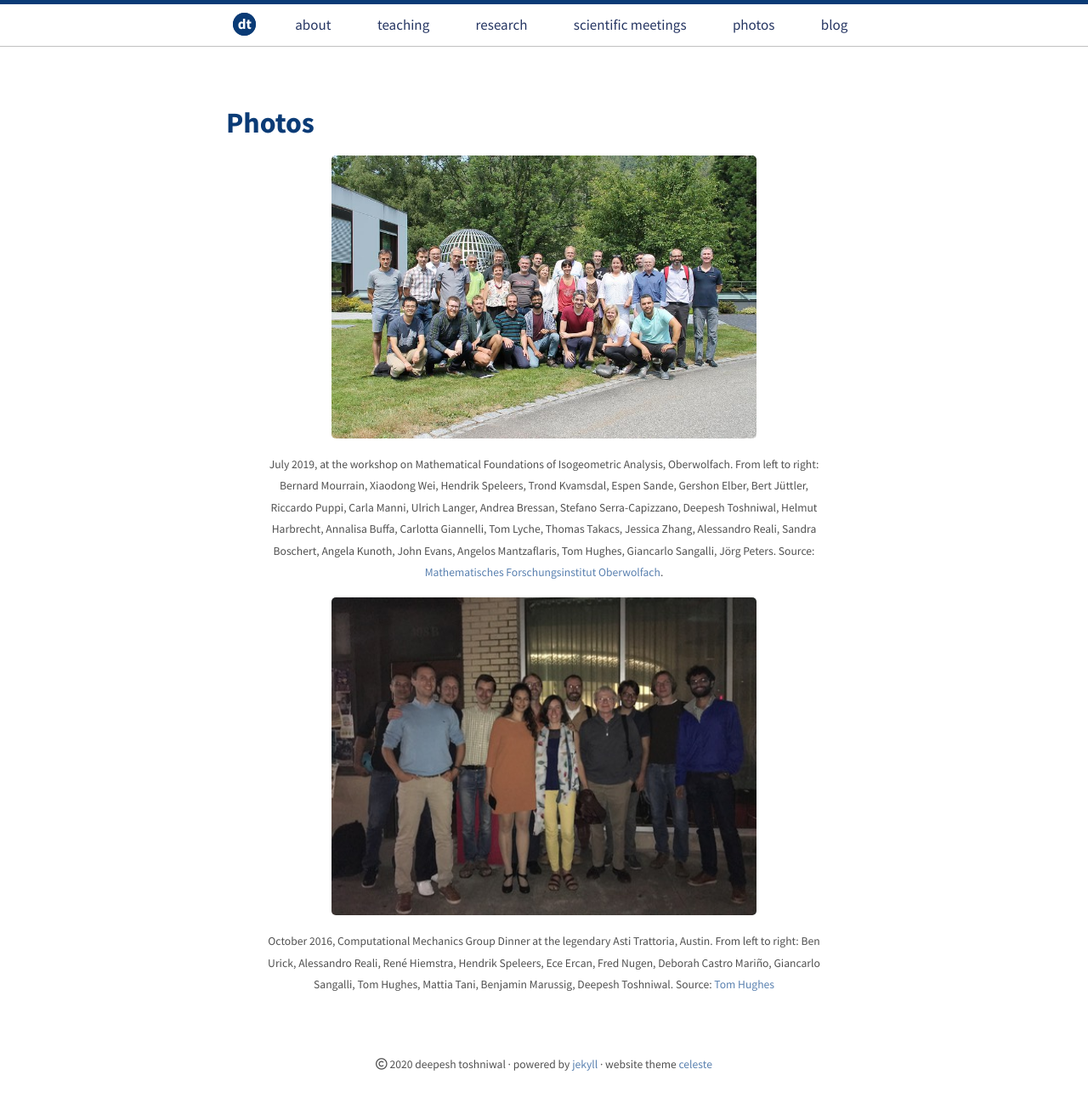
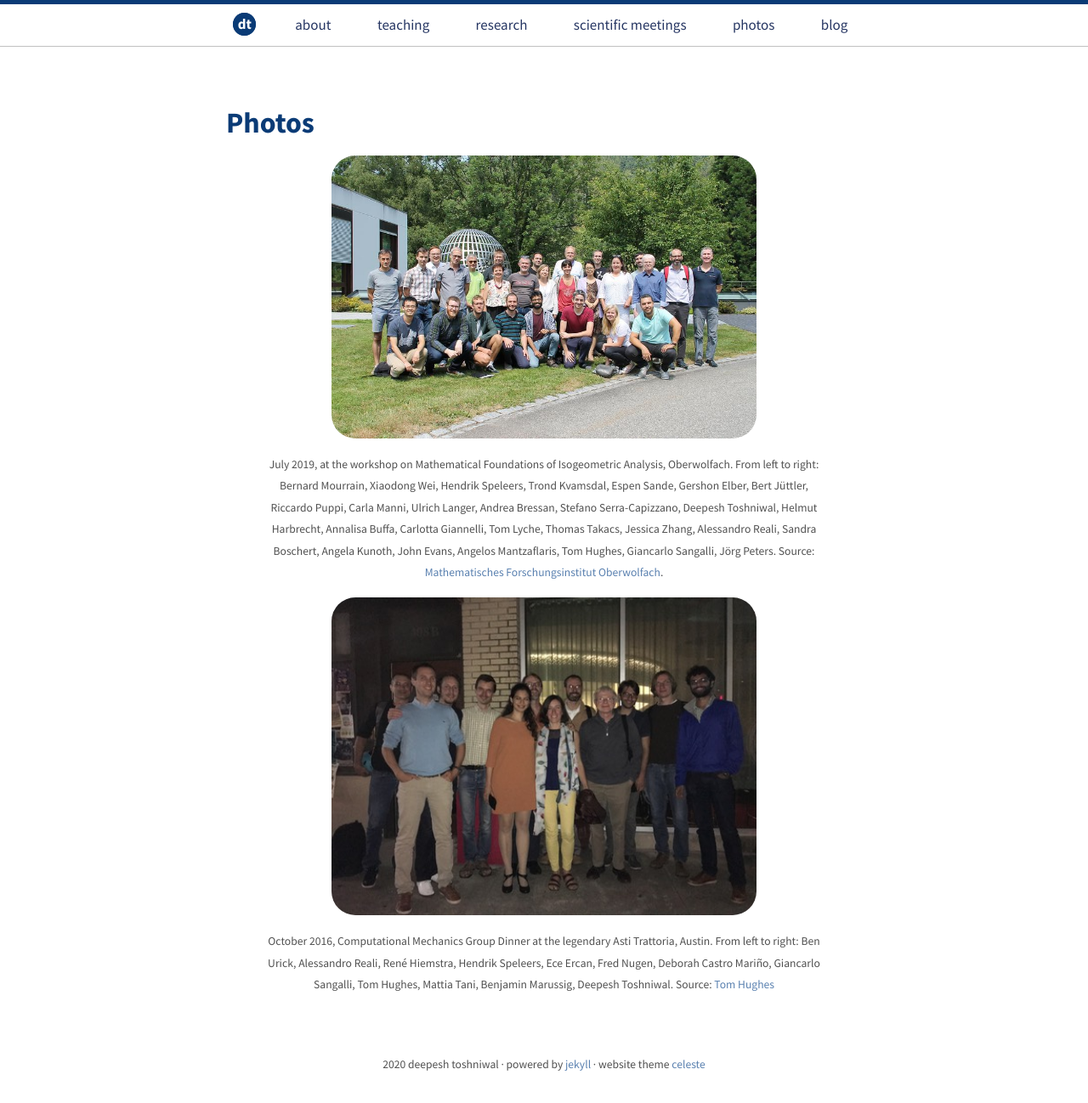
Before and after one commit to dtoshniwal/dtoshniwal.github.io, a Jekyll site: the page built from photos/index.md, in a window 1280 px wide. Shown: the whole page at 85% size. Built offline with Jekyll 4.4.1, drawn with Linux system fonts in a browser that asks for light colours; nearby versions of some CDN libraries; library files that are not in the unit come from our copies.

Commit message:
Update style; add hover images"

```diff
--- a/_includes/head.html
+++ b/_includes/head.html
@@ -11,7 +11,6 @@
   </title>
 
   <link rel="stylesheet" href="https://fonts.googleapis.com/css?family=Source+Sans+Pro:400,700,400italic|Source+Code+Pro:400,700" type="text/css">
-  <link rel="stylesheet" href="{{ site.baseurl }}/css/font-awesome.min.css" type="text/css">
   <link rel="stylesheet" href="{{ site.baseurl }}/css/academicons.css" type="text/css">
   <link rel="stylesheet" href="{{ site.baseurl }}/css/style.css" type="text/css">
 
--- a/_sass/base/_global.scss
+++ b/_sass/base/_global.scss
@@ -43,13 +43,6 @@
     margin-bottom: 2rem;
 }
 
-img {
-  display: block;
-  max-width: 100%;
-  margin: 0 auto;
-  border-radius: 5px;
-}
-
 table {
   margin-bottom: 1rem;
   width: 100%;
--- /dev/null
+++ b/_sass/base/_visuals.scss
@@ -0,0 +1,65 @@
+/**
+  * _visuals.scss
+  * Aspects related to images etc.
+*/
+
+.center-img {
+    display: block;
+    max-width: 100%;
+    margin: 0 auto;
+    border-radius: 28px;
+}
+
+#gallery-container {
+    position: relative;
+    width: 100%;
+    height: 77%;
+    padding-bottom: 30%;
+    margin-left: auto;
+    margin-right: auto;
+    text-align: left;
+}
+
+div.textblock {
+	width: 63%;
+    height: 100%;
+    top: 0px;
+    left: 0px;
+    position: absolute;
+    display: block;
+    background: $body-background-color;
+}
+
+img.gallery-fullsize {
+    position: absolute;
+    top: 0%;
+    left: 100%;
+    width: auto;
+    height: 100%;
+    padding: 14px;
+    display: none;
+    background-color: #FFFFFF;
+    border: 7px $message-background-color solid;
+}
+
+img.gallery-thumb {
+    position: absolute;
+    top: 0%;
+    left: 100%;
+    width: auto;
+    height: 100%;
+    padding: 14px;
+    display: block;
+    border: 7px $message-background-color solid;
+}
+
+ul li.hover-item {
+    padding-left: 14px;
+    padding-top: 4px;
+    padding-bottom: 4px;
+    color: $link-color;
+}
+li.hover-item:hover img.gallery-fullsize{
+	display: block;
+}
+li.hover-item:hover {background: $message-background-color;}
--- a/css/style.scss
+++ b/css/style.scss
@@ -11,6 +11,7 @@
 @import "utilities/animations";
 
 // Core
+@import "base/visuals";
 @import "base/normalize";
 @import "base/global";
 @import "base/layout";
--- a/index.html
+++ b/index.html
@@ -11,7 +11,7 @@
 
   <div class="text-center">
     <figure>
-        <p><img src="mfo_picture.png" alt="From the Archives of the Mathematisches Forschungsinstitut Oberwolfach" style="width:500px" class="center">
+        <p><img src="mfo_picture.png" alt="From the Archives of the Mathematisches Forschungsinstitut Oberwolfach" style="width:500px" class="center-img">
         <figcaption><small>Photo source: Archives of the Mathematisches Forschungsinstitut Oberwolfach</small></figcaption>
     </figure>
     <p>
--- a/photos/index.md
+++ b/photos/index.md
@@ -5,11 +5,11 @@
 <div class="text-center">
 
 <figure>
-    <p><img src="./mfo_grouppicture.jpg" alt="Group picture Oberwolfach" style="width:500px" class="center"></p>
+    <p><img src="./mfo_grouppicture.jpg" alt="Group picture Oberwolfach" style="width:500px" class="center-img"></p>
     <figcaption><small>July 2019, at the workshop on Mathematical Foundations of Isogeometric Analysis, Oberwolfach. From left to right: Bernard Mourrain, Xiaodong Wei, Hendrik Speleers, Trond Kvamsdal, Espen Sande, Gershon Elber, Bert Jüttler, Riccardo Puppi, Carla Manni, Ulrich Langer, Andrea Bressan, Stefano Serra-Capizzano, Deepesh Toshniwal, Helmut Harbrecht, Annalisa Buffa, Carlotta Giannelli, Tom Lyche, Thomas Takacs, Jessica Zhang, Alessandro Reali, Sandra Boschert, Angela Kunoth, John Evans, Angelos Mantzaflaris, Tom Hughes, Giancarlo Sangalli, Jörg Peters. Source: <a href="https://www.mfo.de/occasion/1929b/www_view">Mathematisches Forschungsinstitut Oberwolfach</a>. </small></figcaption>
 </figure>
 <figure>
-    <p><img src="./hughes-group-dinner-at-asti_med.jpeg" alt="Group picture Asti" style="width:500px" class="center"></p>
+    <p><img src="./hughes-group-dinner-at-asti_med.jpeg" alt="Group picture Asti" style="width:500px" class="center-img"></p>
     <figcaption><small>October 2016, Computational Mechanics Group Dinner at the legendary Asti Trattoria, Austin. From left to right:  Ben Urick, Alessandro Reali, René Hiemstra, Hendrik Speleers, Ece Ercan, Fred Nugen, Deborah Castro Mariño, Giancarlo Sangalli, Tom Hughes, Mattia Tani, Benjamin Marussig, Deepesh Toshniwal. Source: <a href="https://users.oden.utexas.edu/~hughes/">Tom Hughes</a></small></figcaption>
 </figure>
 
```
Also changed, not shown: research.md (+21 -5 lines).
